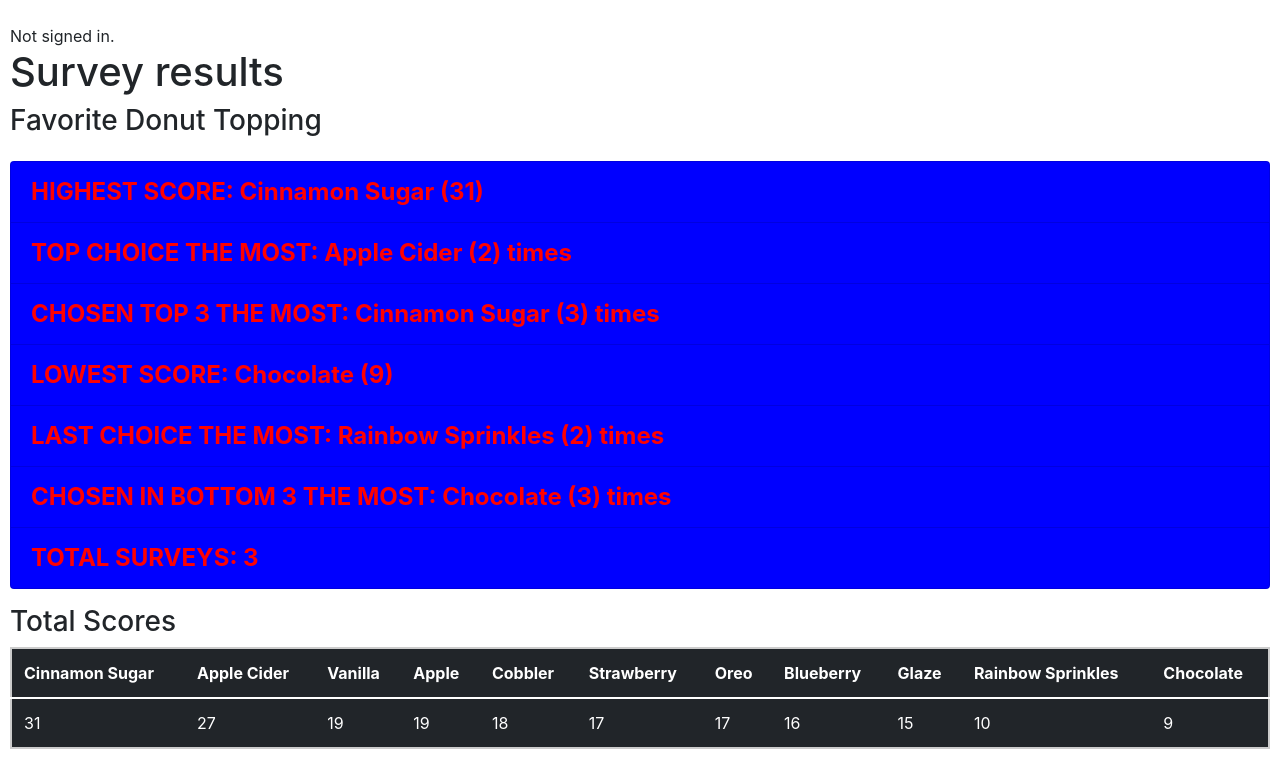
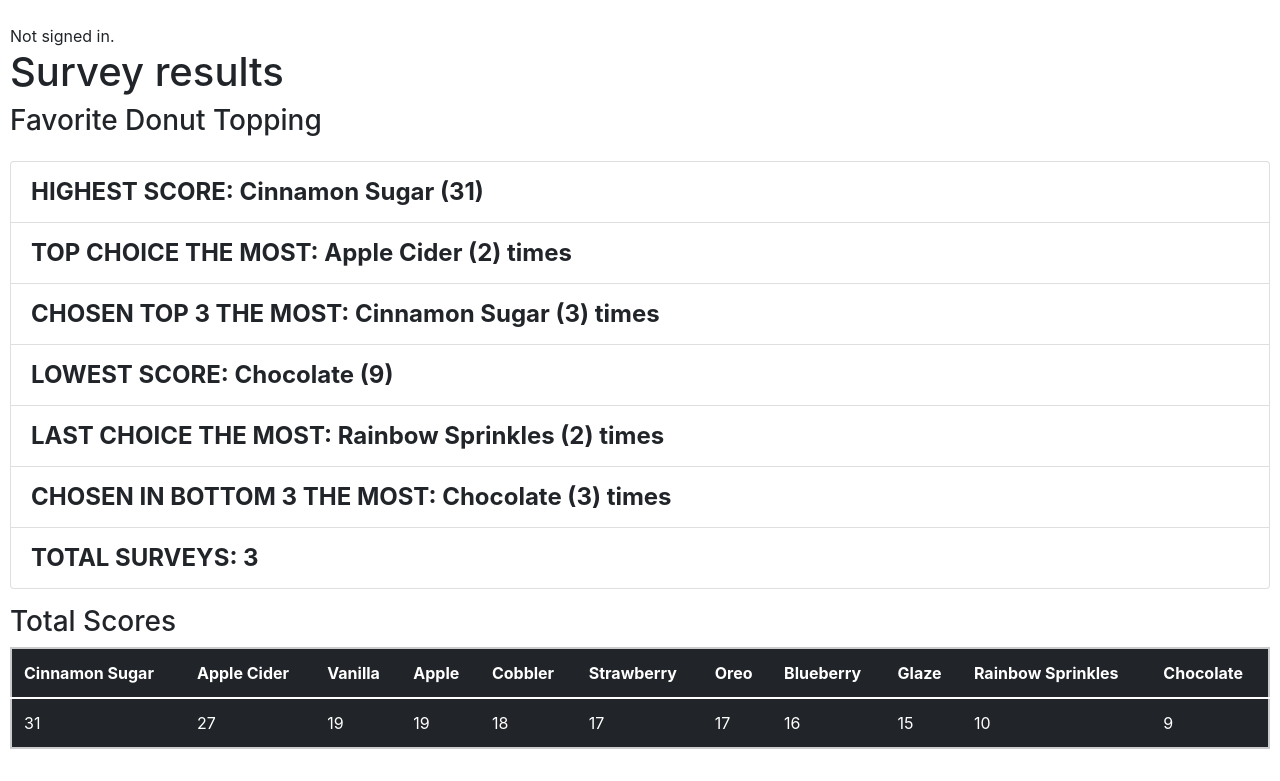
Before and after one commit to cwalter50/cwalterbuilds, a Django app: page /ordersorter/1/results in a window 1280 px wide. Shown: the part 85-866 px from the top of the page. Run offline with Django 3.2, Linux system fonts and the light colour scheme; data comes from the database, SQL or seed files in the repository; some libraries are stand-ins or nearby versions.

Commit message:
styled css

```diff
--- a/ordersorter/static/ordersorter/styles.css
+++ b/ordersorter/static/ordersorter/styles.css
@@ -50,9 +50,7 @@ li {
 /* This is currently not working. try to figure out why not... I do not know precendence for CSS*/
 #result {
     font-size: x-large;
-    background-color: blue;
     font-weight: bolder;
-    color: red;
 }
 #resultName {
     text-align: center;
```
